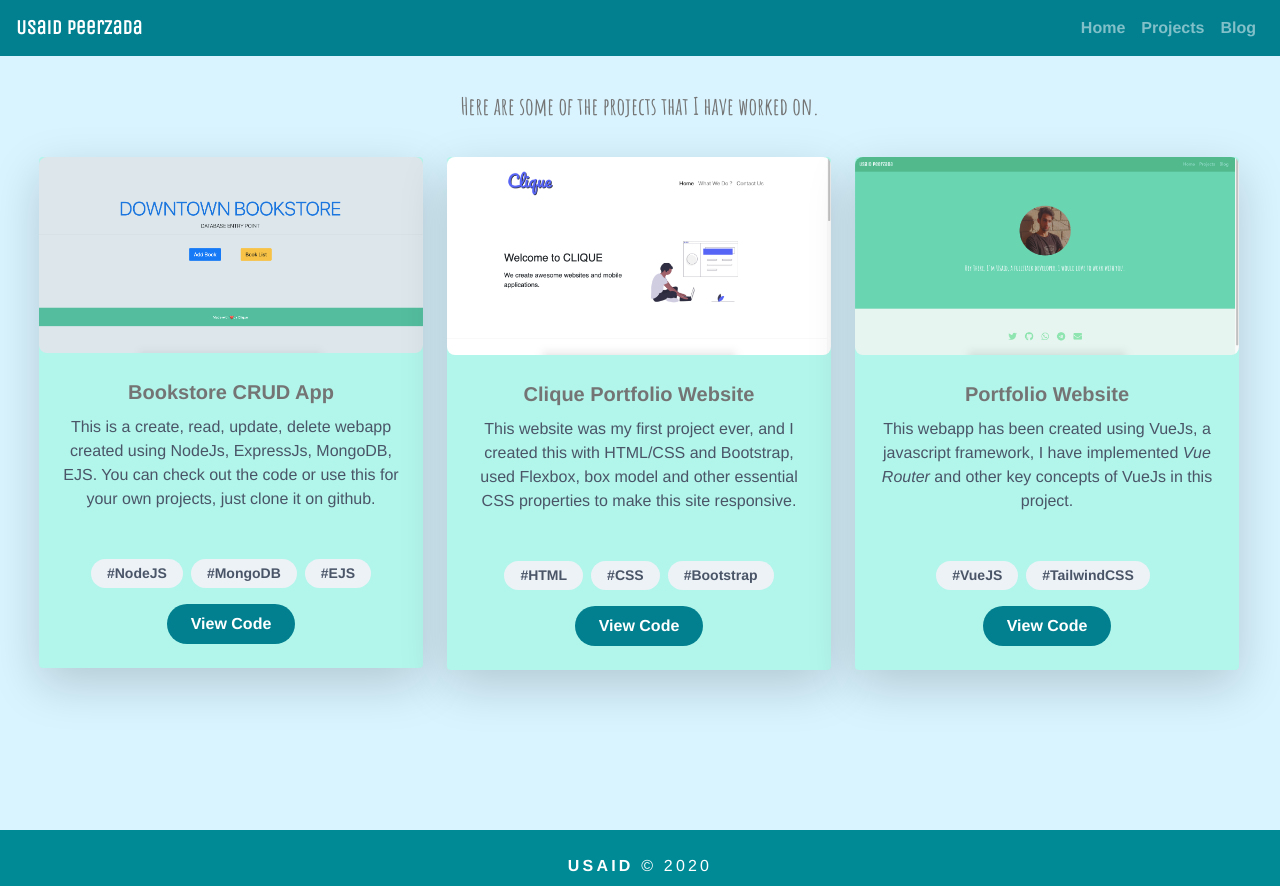
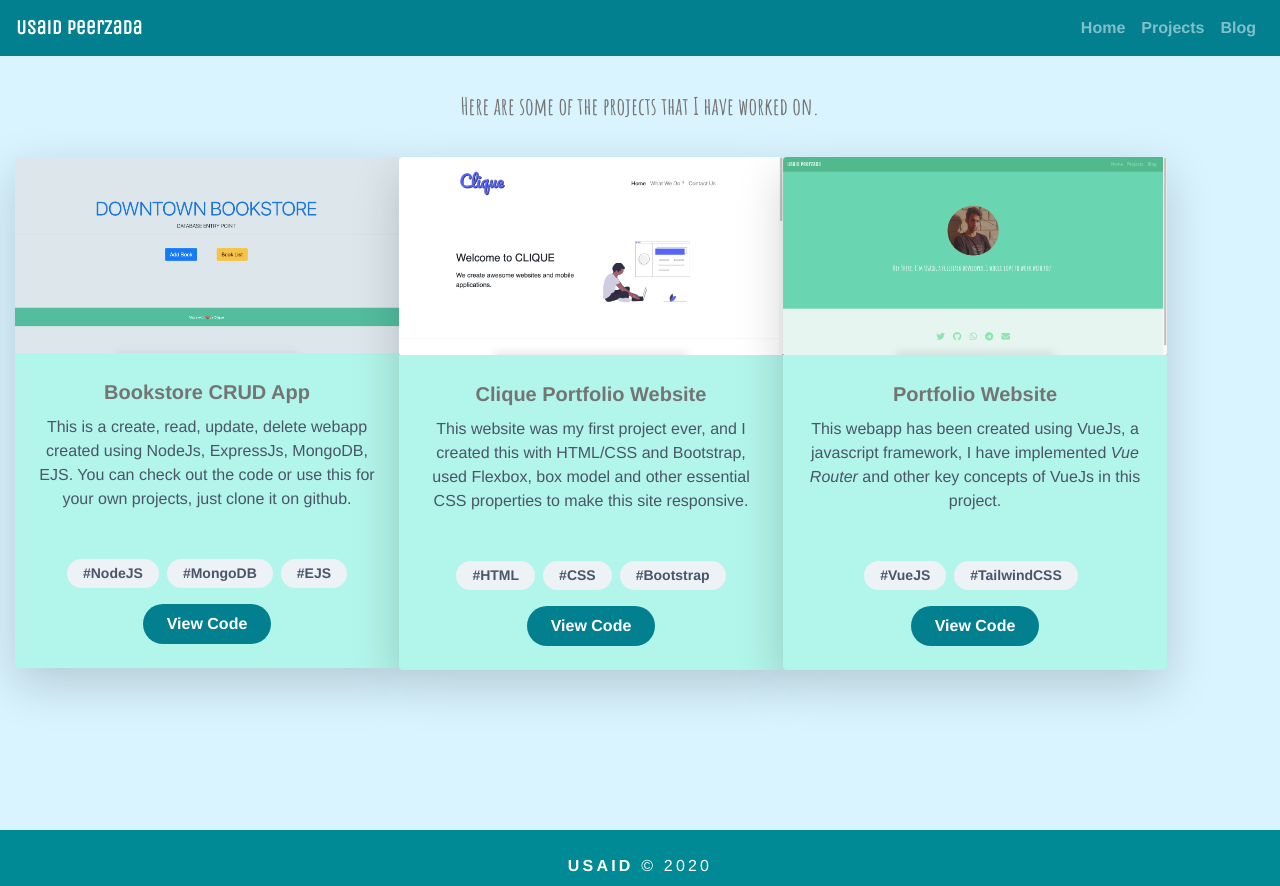
Before and after one commit to usaidpeerzada/PortfolioWebsite, a Vue app: page /projects in a window 1280 px wide. Built offline with nearby package versions, Linux system fonts and the light colour scheme.

Commit message:
tailwindcss tweaking

```diff
--- a/src/views/Home.vue
+++ b/src/views/Home.vue
@@ -23,7 +23,7 @@
             class="block mt-1 text-lg leading-tight font-semibold text-gray-900 hover:underline"
             >I'm a Full Stack Developer</a
           >
-          <p class="mt-2 text-gray-200 text-lg">
+          <p class="mt-2 text-gray-200 text-md -mx-12">
             I love my laptop and coffee, passionate about coding and learning
             new things, somedays I click pictures of beautiful nature.
           </p>
--- a/src/views/Projects.vue
+++ b/src/views/Projects.vue
@@ -1,5 +1,5 @@
 <template>
-  <div class="container projects w-screen">
+  <div class="container projects">
     <link
       href="https://fonts.googleapis.com/css2?family=Amatic+SC:wght@700&display=swap"
       rel="stylesheet"
@@ -7,7 +7,7 @@
     <h3>Here are some of the projects that I have worked on.</h3>
 
     <div class="flex flex-wrap mb-4 sm:inline-flex md:block lg:flex xl:flex">
-      <div class="w-full lg:w-auto mb-4 pl-4">
+      <div class="w-full lg:w-auto mb-4 ">
         <div class="max-w-sm rounded overflow-hidden shadow-lg bg-teal-200">
           <img class="w-full" src="../assets/crud.png" alt="crud app img" />
           <div class="px-6 py-4">
@@ -40,7 +40,7 @@
         </div>
       </div>
 
-      <div class="w-full lg:w-auto mb-4 pl-4">
+      <div class="w-full lg:w-auto mb-4">
         <div class="max-w-sm rounded overflow-hidden shadow-lg bg-teal-200">
           <img class="w-full" src="../assets/clique.png" alt="crud app img" />
           <div class="px-6 py-4">
@@ -75,7 +75,7 @@
         </div>
       </div>
 
-      <div class="w-full lg:w-auto mb-2 pl-4">
+      <div class="w-full lg:w-auto mb-2">
         <div class="max-w-sm rounded overflow-hidden shadow-lg bg-teal-200">
           <img
             class="w-full"
@@ -141,10 +141,7 @@ button {
 button:hover {
   background: #028090;
 }
-img {
-  border-radius: 0.5rem;
-}
-a {
+s a {
   color: white;
   text-decoration: none;
 }
```
